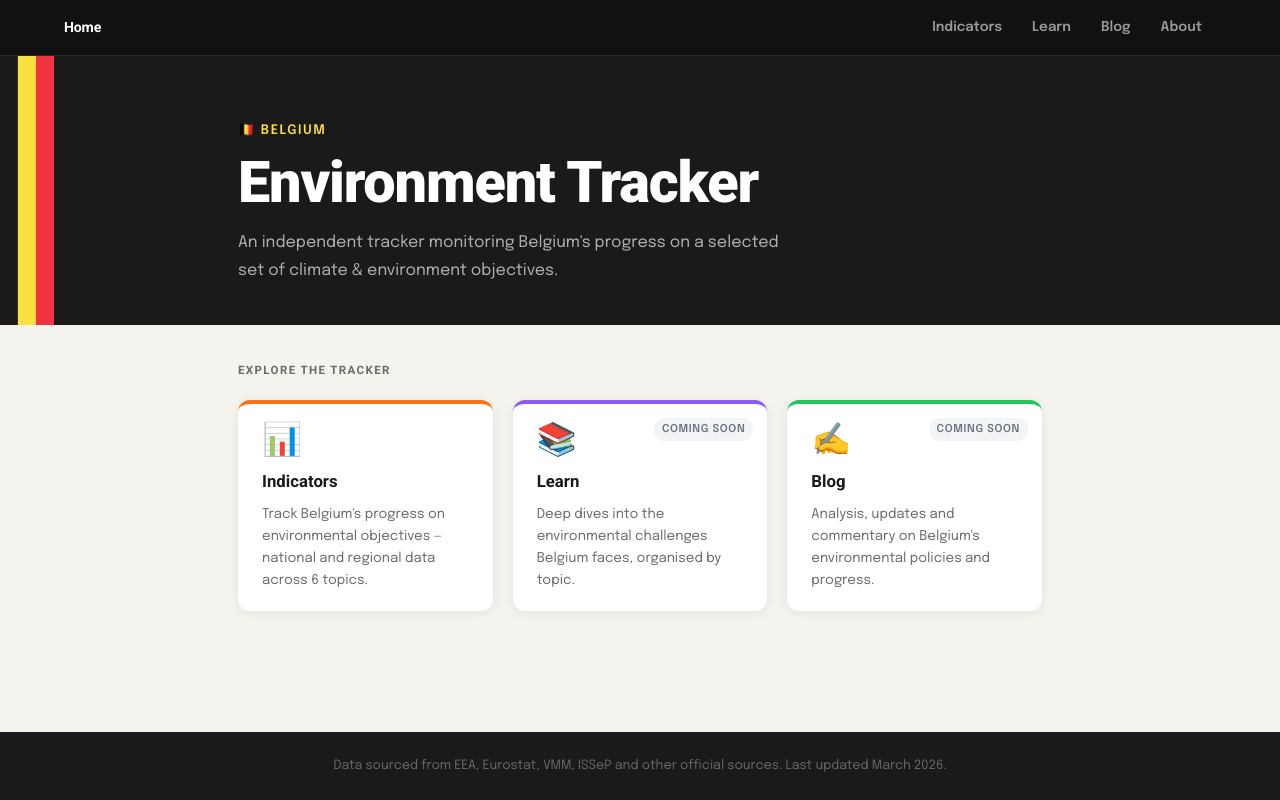
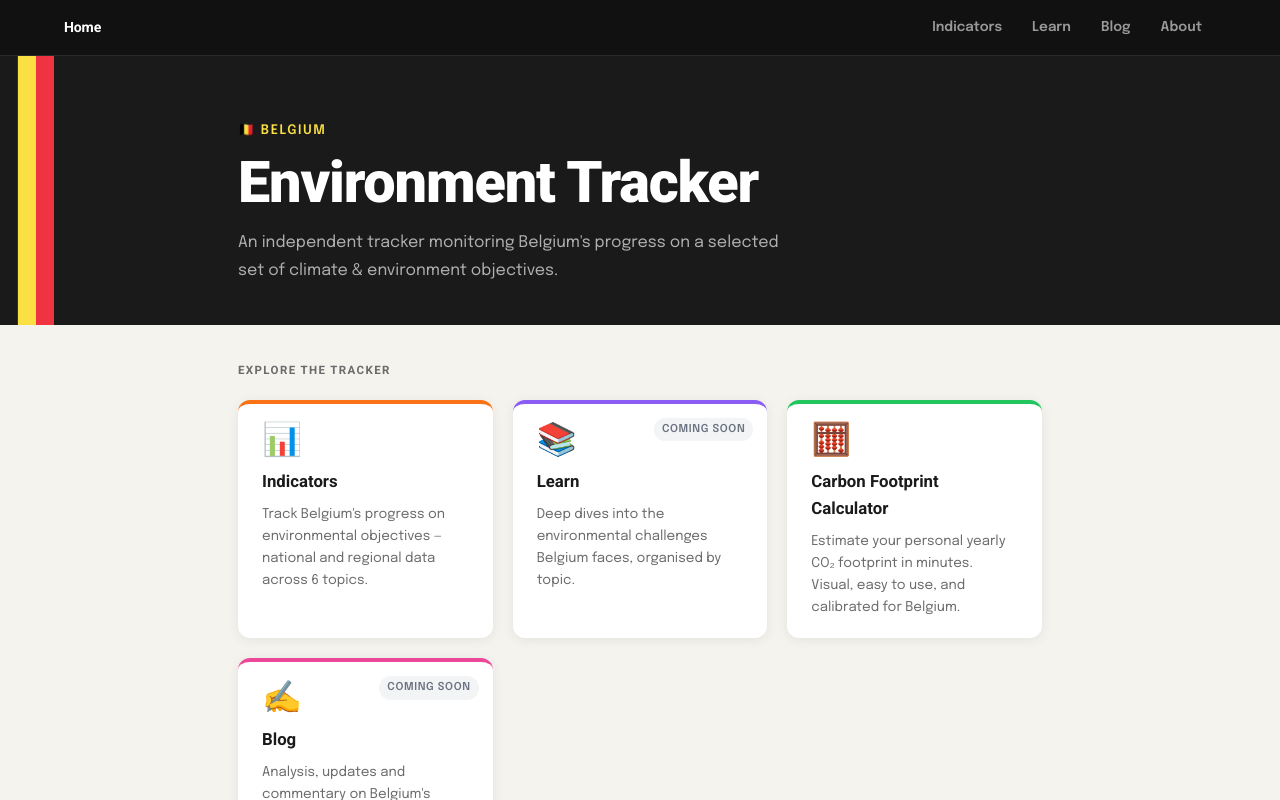
Before and after one commit to TjokMeuwissen/Belgium-Environment-Tracker, a Next.js app: page / in a window 1280 px wide. Shown: the top 800 px of the page. Built offline with nearby package versions, Linux system fonts and the light colour scheme.

Commit message:
Add files via upload

```diff
--- a/app/page.tsx
+++ b/app/page.tsx
@@ -20,11 +20,19 @@ const SECTIONS = [
     soon:  true,
   },
   {
+    href:  '/calculator',
+    emoji: '🧮',
+    title: 'Carbon Footprint Calculator',
+    desc:  'Estimate your personal yearly CO₂ footprint in minutes. Visual, easy to use, and calibrated for Belgium.',
+    color: '#22c55e',
+    soon:  false,
+  },
+  {
     href:  '/blog',
     emoji: '✍️',
     title: 'Blog',
     desc:  'Analysis, updates and commentary on Belgium\'s environmental policies and progress.',
-    color: '#22c55e',
+    color: '#ec4899',
     soon:  true,
   },
 ];
```
